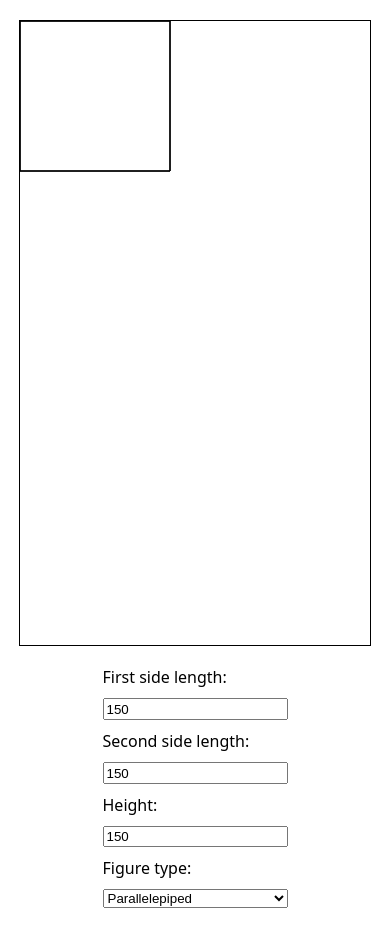
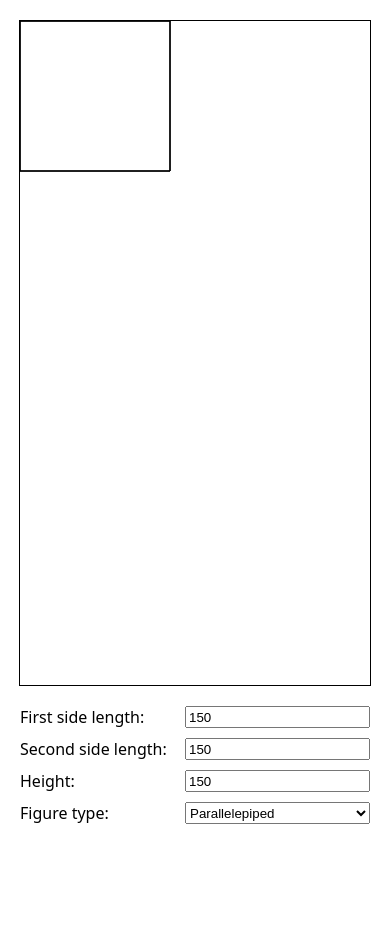
Before and after one commit to gonivanko/rotate-3d-cube, a plain HTML site: page index.html in a window 390 px wide. After the commit the page ends 844 px from the top, so only its background shows below. Drawn offline with Linux system fonts and the light colour scheme.

Commit message:
Fix style

```diff
--- a/index.html
+++ b/index.html
@@ -45,8 +45,8 @@
         </div>
         <!-- <a href="settings.html" class="settings-button">Settings</a> -->
     </form>
-    <div id="message-div"></div>
-    <div id="message-div-2"></div>
+    <!-- <div id="message-div"></div> -->
+    <!-- <div id="message-div-2"></div> -->
 
     <script type="module" src="main.js"></script>
   </body>
--- a/modules/resizeCanvas.js
+++ b/modules/resizeCanvas.js
@@ -2,17 +2,19 @@ import { canvas, xMove, yMove } from "./constants.js";
 import { draw } from "./draw.js";
 import { sideX, sideY } from "./constants.js";
 export function resizeCanvas() {
-    // let length = firstSideLength.value;
-    canvas.width = window.innerWidth - 40;
-    xMove.max = window.innerWidth - 40 - sideX.value;
+    const padding = 20;
+    const gap = 20;
+    const mediumFormSize = 120;
+    canvas.width = window.innerWidth - padding * 2;
+    xMove.max = window.innerWidth - padding * 2 - sideX.value;
 
-    if (window.innerWidth < 555) {
-        canvas.height = window.innerHeight - 220;
-        yMove.max = window.innerHeight - 220 - sideY.value;
+    if (window.innerWidth < 750) {
+        canvas.height = window.innerHeight - mediumFormSize - 2 * padding - gap;
+        yMove.max = window.innerHeight - mediumFormSize - 2 * padding - gap - sideY.value;
     }
     else {
-        canvas.height = window.innerHeight - 120;
-        yMove.max = window.innerHeight - 120 - sideY.value;
+        canvas.height = window.innerHeight - padding * 2 - gap - mediumFormSize / 2;
+        yMove.max = window.innerHeight - padding * 2 - gap - mediumFormSize / 2 - sideY.value;
     }
     // console.log("resize canvas");
 
--- a/styles.css
+++ b/styles.css
@@ -52,16 +52,16 @@ form div {
     color: white;
 } */
 
-@media (max-width: 1100px) {
+@media (max-width: 750px) {
     form {
-        grid-template-rows: repeat(2, 1fr);
+        grid-template-rows: repeat(4, 1fr);
         grid-template-columns: repeat(2, 1fr);
     }
 }
 
-@media (max-width: 425px) {
+/* @media (max-width: 425px) {
     form {
         grid-template-rows: repeat(4, 1fr);
         grid-template-columns: 1fr;
     }
-}
+} */
```
